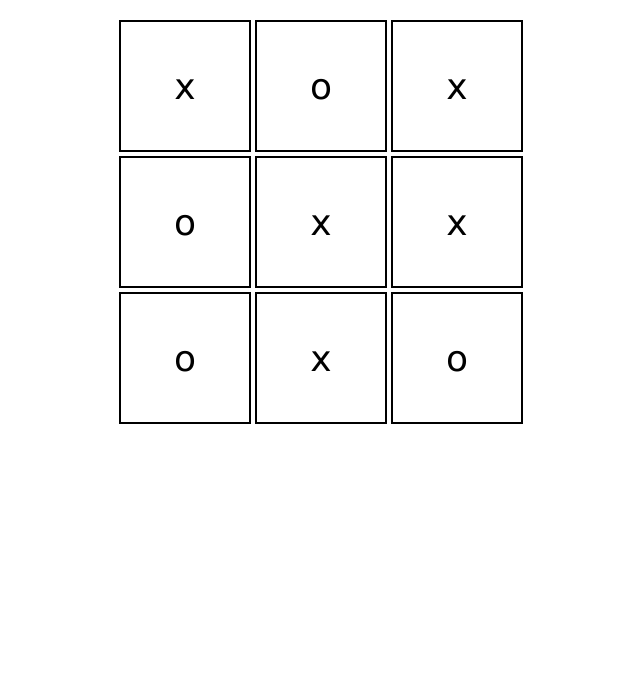
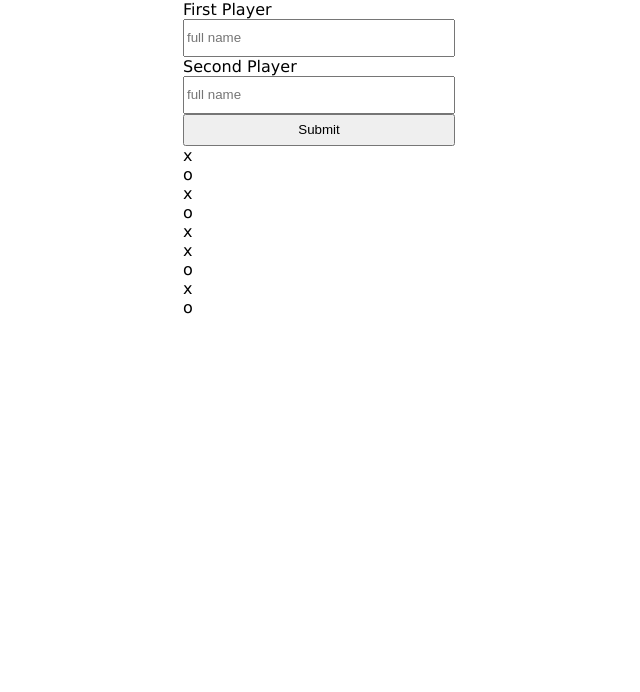
Before and after one commit to maxamed1st/ticTacToe, a plain HTML site: page index.html in a window 1280 px wide. Shown: the part 108-800 px from the top of the page, without its empty margins (321-961 px from the left). Drawn offline with Linux system fonts and the light colour scheme.

Commit message:
create form for player names

```diff
--- a/index.html
+++ b/index.html
@@ -10,6 +10,22 @@
 </head>
 <body>
     <header><h1>TIC TAC TOE</h1></header>
-    <main></main>
+    <main>
+        <div class="visible playerNames">
+            <form>
+                <div class="formDiv">
+                    <label for="playerOneName">First Player</label>
+                    <input type="text" id="playerOneName" placeholder="full name" required>
+                </div>
+                <div class="formDiv">
+                    <label for="playerTwoName">Second Player</label>
+                    <input type="text" id="playerTwoName" placeholder="full name" required>
+                </div>
+                <div class="formDiv">
+                    <button type="submit" id="submit">Submit</button>
+                </div>
+            </form>
+        </div>
+    </main>
 </body>
 </html>
--- a/ticTacToe.css
+++ b/ticTacToe.css
@@ -1,30 +1,32 @@
 :root {
     box-sizing: border-box;
-    font-size: 2px;
     font-family: Verdana, Geneva, Tahoma, sans-serif
-}
-body {
-    font-size: 18rem;
 }
 header {
     display: flex;
     justify-content: center;
 }
 header h1 {
-    font-size: 24rem;
+    font-size: 2.5rem;
 }
 main {
     display: grid;
-    grid-template-columns: 64rem 64rem 64rem;
-    grid-template-rows: 64rem 64rem 64rem;
     place-content: center;
-    gap: 4rem;
 }
-main > * {
-    border: 1rem black solid;
-    width: 64rem;
-    height: 64rem;
+.formDiv{
     display: flex;
-    justify-content: center;
-    align-items: center;
+    flex-direction: column;
+    width: 17rem;
 }
+.formDiv input {
+    height: 2rem;
+}
+.formDiv button {
+    height: 2rem;
+}
+.visible {
+    display: flex;
+}
+.invisible {
+    display: none;
+}
```
